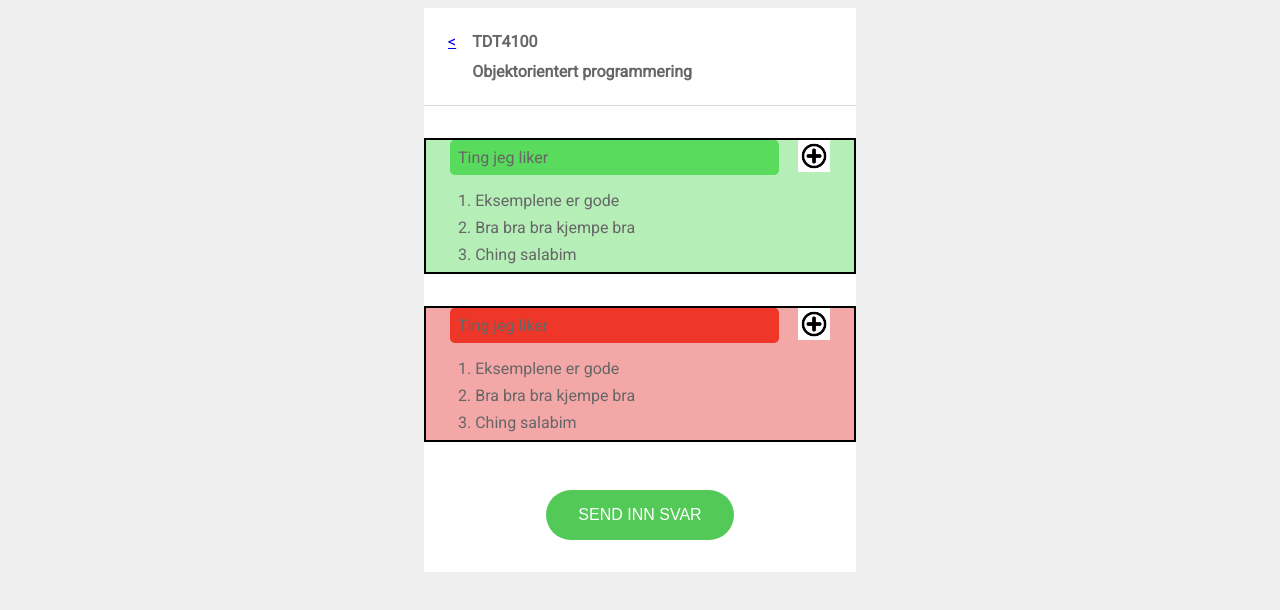
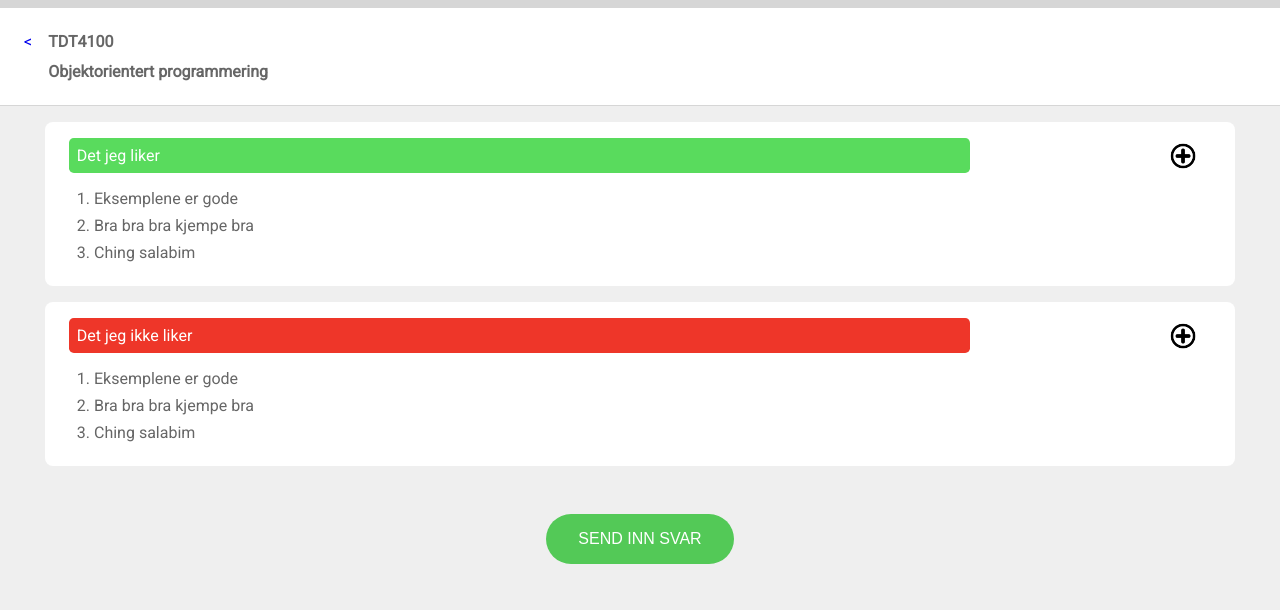
Before and after one commit to martidor/Masteroppgave, a plain HTML site: page feedback-overview.html in a window 1280 px wide. Drawn offline with nearby package versions, Linux system fonts and the light colour scheme.

Commit message:
added some html files and more css

```diff
--- a/feedback-overview.html
+++ b/feedback-overview.html
@@ -7,7 +7,7 @@
 
     <link href="./style.css" rel="stylesheet">
 
-    <!--Roboto fonts, jQuery-->
+    <!--Roboto font, jQuery-->
     <link href="https://fonts.googleapis.com/css?family=Roboto" rel="stylesheet">
     <script src="./node_modules/jquery/dist/jquery.js"></script>
 
@@ -24,7 +24,7 @@
 
         <div class="feedback-container--positive">
             <img src="./icons/plus_icon.jpg" class="feedback__plus">
-            <div class="feedback--like-bar">Ting jeg liker</div>
+            <div class="feedback--like-bar">Det jeg liker</div>
             <div class="feedback__post">1. Eksemplene er gode</div>
             <div class="feedback__post">2. Bra bra bra kjempe bra</div>
             <div class="feedback__post">3. Ching salabim</div>
@@ -32,7 +32,7 @@
 
         <div class="feedback-container--negative">
             <img src="./icons/plus_icon.jpg" class="feedback__plus">
-            <div class="feedback--dislike-bar">Ting jeg liker</div>
+            <div class="feedback--dislike-bar">Det jeg ikke liker</div>
             <div class="feedback__post">1. Eksemplene er gode</div>
             <div class="feedback__post">2. Bra bra bra kjempe bra</div>
             <div class="feedback__post">3. Ching salabim</div>
--- a/style.css
+++ b/style.css
@@ -7,18 +7,20 @@
 */
 
 html {
-    font-size: 16px;    /*this is default font-size for browsers, has no effect*/
-    background-color: #EFEFEF;
+    font-size: 16px;    /*this is default font-size for browsers, has no effect.*/
+    background-color: rgb(214, 214, 214);
+    height: 100vh;
 }
 
 body {
-    background-color: white;
+    background-color: #EFEFEF;
     font-family: 'Roboto', Helvetica, sans-serif;
     color: #666666;
     margin-left: auto;
     margin-right: auto;
     font-size: 1em;
-    width: 27em;
+
+    min-height: 100vh;
     padding-bottom: 2em;
 }
 
@@ -45,12 +47,14 @@ body {
     grid-template-columns: min-content auto;
     padding: 1.5em;
     border-bottom: 0.1em solid rgb(214, 214, 214);
+    background-color: #FFFFFF;
 }
 
 .header__item1 {
     grid-row: 1 / 3;
     grid-column: 1 / 2;
     margin-right: 1em;
+    text-decoration: none;
 }
 
 .header__item2 {
@@ -65,19 +69,26 @@ body {
 }
 
 .feedback-container--positive {
-    border: 2px solid black;
-    margin-top: 2em;
-    background-color: rgba(89, 219, 93, 0.445);
+    border-radius: 0.5em;
+    background-color: #FFFFFF;
+    padding-top: 1em;
+    padding-bottom: 1em;
+    margin: 1em auto 0 auto;
+    width: 93%;
 }
 
 .feedback-container--negative {
-    border: 2px solid black;
-    margin-top: 2em;
-    background-color: rgba(230, 57, 57, 0.445);
+    border-radius: 0.5em;
+    background-color: #FFFFFF;
+    padding-top: 1em;
+    padding-bottom: 1em;
+    margin: 1em auto 0 auto;
+    width: 93%;
 }
 
 .feedback--like-bar {
     background-color: rgb(89, 219, 93);
+    color: #FFFFFF;
     margin-right: 1.3em;
     margin-bottom: 1em;
     margin-left: 1.5em;
@@ -88,6 +99,7 @@ body {
 
 .feedback--dislike-bar {
     background-color: rgb(238, 54, 41);
+    color: #FFFFFF;
     margin-right: 1.3em;
     margin-bottom: 1em;
     margin-left: 1.5em;
@@ -98,8 +110,8 @@ body {
 
 .feedback__plus {
     float: right;
-    margin-top: 0em;
-    margin-right: 1.5em;
+    margin-top: 0.1em;
+    margin-right: 3%;
     width: 2em;
 }
 
@@ -107,3 +119,24 @@ body {
     margin-left: 2em;
     margin-bottom: 0.5em;
 }
+
+.theme-list {
+    border-radius: 0.5em;
+    background-color: #FFFFFF;
+    padding-top: 1em;
+    padding-bottom: 1em;
+    margin: 1em auto 0 auto;
+    width: 93%;
+}
+
+@media screen and (max-width: 450px) {
+    body {
+        width: 100%;
+    }
+}
+
+@media screen and (max-height: 900px) {
+    body {
+        height: 100%;
+    }
+}
```
Also changed, not shown: choose-positive-theme.html (added, +38 -0 lines), enter-feedback.html (added, +33 -0 lines).
